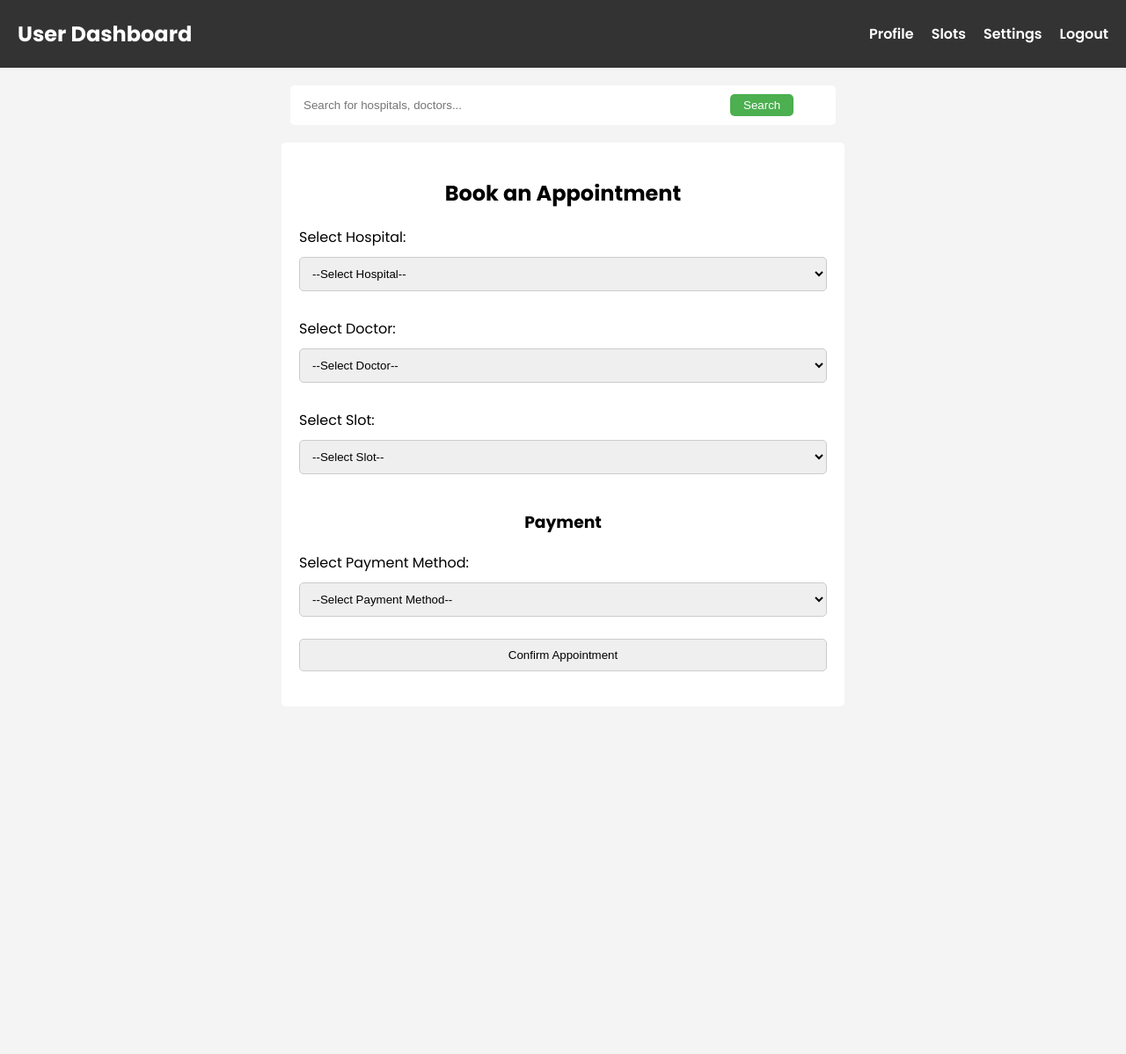
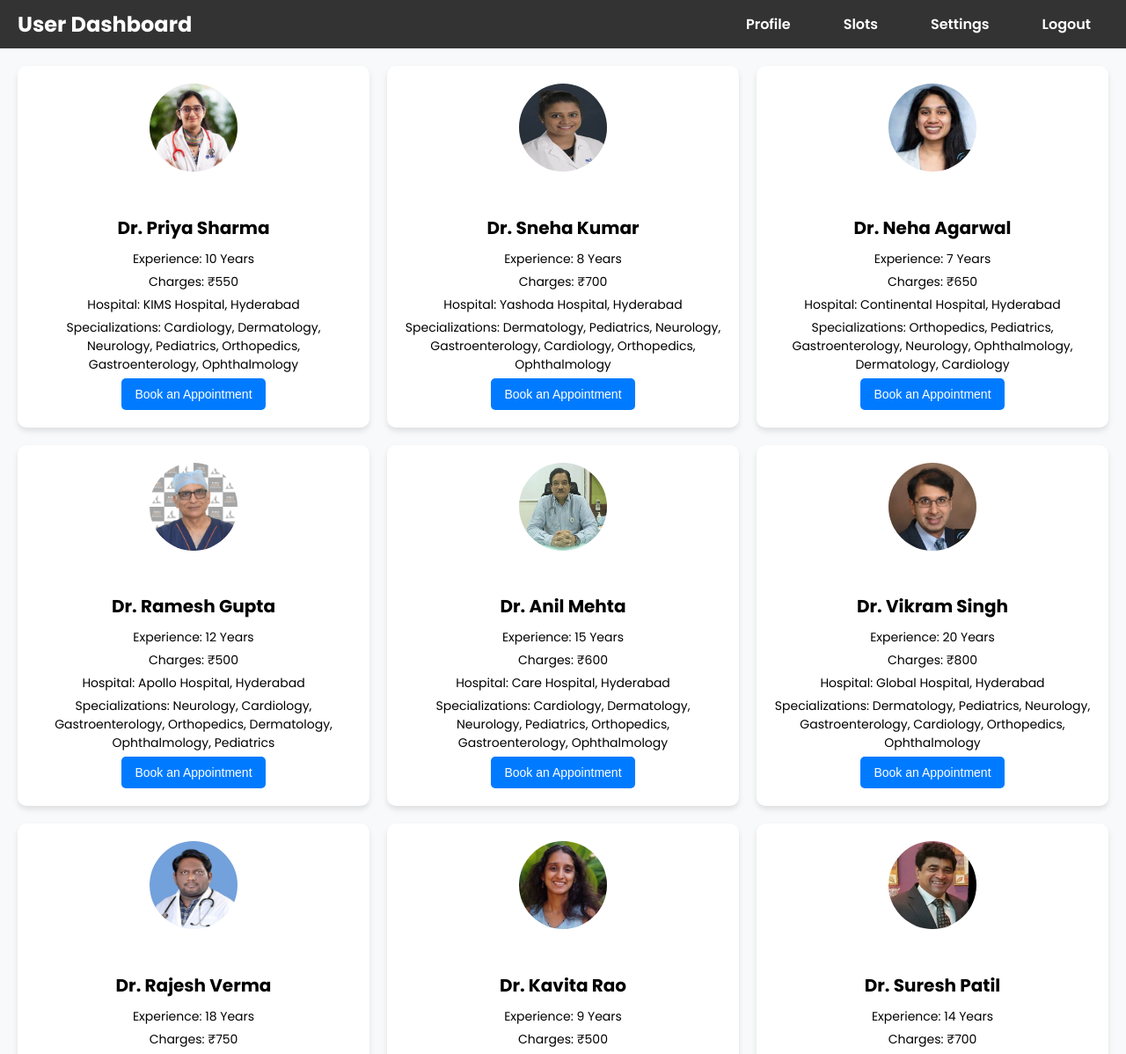
Before and after one commit to omsudhamshstu/praanayu, a plain HTML site: page bookappointments.html in a window 1280 px wide. Shown: the top 1198 px of the page at 88% size. Before the commit the page ends 823 px from the top, so only its background shows below. Drawn offline with Linux system fonts and the light colour scheme.

Commit message:
Major Update 3 | Appointments

```diff
--- a/bookappointments.html
+++ b/bookappointments.html
@@ -4,13 +4,51 @@
     <meta charset="UTF-8">
     <meta name="viewport" content="width=device-width, initial-scale=1.0">
     <title>Book Appointment</title>
-    <link rel="stylesheet" href="assets/styles/bookappointments.css">
-    <form action="submit_appointment.php" method="POST">
-    <script src="assets/script/bookappointments.js" ></script>
+    <link rel="stylesheet" href="assets/styles/specialisations.css">
+    <form action="slot_timings.html" method="POST"></form>
+    <script src="assets/script/bookappointments.js"></script>
     <link href="https://fonts.googleapis.com/css2?family=Poppins:wght@400;600;700&display=swap" rel="stylesheet">
+    <style>
+        body {
+            margin: 0;
+            font-family: 'Poppins', sans-serif;
+        }
+        .navbar {
+            background-color: #333; /* Dark background */
+            color: white; /* White text */
+            padding: 10px 20px; /* Padding for spacing */
+            display: flex; /* Flex layout for alignment */
+            align-items: center; /* Vertically center content */
+            justify-content: space-between; /* Space between logo and navigation */
+        }
+        .navbar .logo {
+            font-size: 1.5rem; /* Larger font for the logo */
+            font-weight: bold; /* Bold text */
+        }
+        .navbar nav ul {
+            list-style: none; /* Remove default list styling */
+            margin: 0; /* Reset margin */
+            padding: 0; /* Reset padding */
+            display: flex; /* Align items horizontally */
+            gap: 20px; /* Spacing between items */
+        }
+        .navbar nav ul li {
+            display: inline; /* Inline items */
+        }
+        .navbar nav ul li a {
+            text-decoration: none; /* Remove underline */
+            color: white; /* White text */
+            font-weight: 600; /* Semi-bold */
+            padding: 5px 10px; /* Add padding */
+            transition: background-color 0.3s ease; /* Smooth hover effect */
+        }
+        .navbar nav ul li a:hover {
+            background-color: #555; /* Slightly lighter background on hover */
+            border-radius: 5px; /* Rounded corners on hover */
+        }
+    </style>
 </head>
 <body>
-
     <!-- Navbar -->
     <div class="navbar">
         <div class="logo">User Dashboard</div>
@@ -24,107 +62,95 @@
         </nav>
     </div>
 
-    <!-- Centered Search Bar -->
-    <div class="search-bar-container">
-        <div class="search-bar">
-            <input type="text" placeholder="Search for hospitals, doctors...">
-            <button>Search</button>
+    <div class="container">
+        <div class="card">
+            <img src="assets/images/doc4.webp" alt="Doctor Image">
+            <h4>Dr. Priya Sharma</h4>
+            <p>Experience: 10 Years</p>
+            <p>Charges: ₹550</p>
+            <p>Hospital: KIMS Hospital, Hyderabad</p>
+            <p>Specializations: Cardiology, Dermatology, Neurology, Pediatrics, Orthopedics, Gastroenterology, Ophthalmology</p>
+            <button onclick="redirectToSlot('Dr. Priya Sharma')">Book an Appointment</button>
+        </div>
+        <div class="card">
+            <img src="assets/images/doc2.jpg" alt="Doctor Image">
+            <h4>Dr. Sneha Kumar</h4>
+            <p>Experience: 8 Years</p>
+            <p>Charges: ₹700</p>
+            <p>Hospital: Yashoda Hospital, Hyderabad</p>
+            <p>Specializations: Dermatology, Pediatrics, Neurology, Gastroenterology, Cardiology, Orthopedics, Ophthalmology</p>
+            <button onclick="redirectToSlot('Dr. Sneha Kumar')">Book an Appointment</button>
+        </div>
+        <div class="card">
+            <img src="assets/images/doc6.jpg" alt="Doctor Image">
+            <h4>Dr. Neha Agarwal</h4>
+            <p>Experience: 7 Years</p>
+            <p>Charges: ₹650</p>
+            <p>Hospital: Continental Hospital, Hyderabad</p>
+            <p>Specializations: Orthopedics, Pediatrics, Gastroenterology, Neurology, Ophthalmology, Dermatology, Cardiology</p>
+            <button onclick="redirectToSlot('Dr. Neha Agarwal')">Book an Appointment</button>
+        </div>
+        <div class="card">
+            <img src="assets/images/doc1.jpg" alt="Doctor Image">
+            <h4>Dr. Ramesh Gupta</h4>
+            <p>Experience: 12 Years</p>
+            <p>Charges: ₹500</p>
+            <p>Hospital: Apollo Hospital, Hyderabad</p>
+            <p>Specializations: Neurology, Cardiology, Gastroenterology, Orthopedics, Dermatology, Ophthalmology, Pediatrics</p>
+            <button onclick="redirectToSlot('Dr. Ramesh Gupta')">Book an Appointment</button>
+        </div>
+        <div class="card">
+            <img src="assets/images/doc3.jpg" alt="Doctor Image">
+            <h4>Dr. Anil Mehta</h4>
+            <p>Experience: 15 Years</p>
+            <p>Charges: ₹600</p>
+            <p>Hospital: Care Hospital, Hyderabad</p>
+            <p>Specializations: Cardiology, Dermatology, Neurology, Pediatrics, Orthopedics, Gastroenterology, Ophthalmology</p>
+            <button onclick="redirectToSlot('Dr. Anil Mehta')">Book an Appointment</button>
+        </div>
+        <div class="card">
+            <img src="assets/images/doc5.jpg" alt="Doctor Image">
+            <h4>Dr. Vikram Singh</h4>
+            <p>Experience: 20 Years</p>
+            <p>Charges: ₹800</p>
+            <p>Hospital: Global Hospital, Hyderabad</p>
+            <p>Specializations: Dermatology, Pediatrics, Neurology, Gastroenterology, Cardiology, Orthopedics, Ophthalmology</p>
+            <button onclick="redirectToSlot('Dr. Vikram Singh')">Book an Appointment</button>
+        </div>
+        <div class="card">
+            <img src="assets/images/doc8.jpg" alt="Doctor Image">
+            <h4>Dr. Rajesh Verma</h4>
+            <p>Experience: 18 Years</p>
+            <p>Charges: ₹750</p>
+            <p>Hospital: Sunshine Hospital, Hyderabad</p>
+            <p>Specializations: Orthopedics, Pediatrics, Gastroenterology, Neurology, Ophthalmology, Dermatology, Cardiology</p>
+            <button onclick="redirectToSlot('Dr. Rajesh Verma')">Book an Appointment</button>
+        </div>
+        <div class="card">
+            <img src="assets/images/doc7.jpg" alt="Doctor Image">
+            <h4>Dr. Kavita Rao</h4>
+            <p>Experience: 9 Years</p>
+            <p>Charges: ₹500</p>
+            <p>Hospital: AIG Hospital, Hyderabad</p>
+            <p>Specializations: Cardiology, Dermatology, Neurology, Pediatrics, Orthopedics, Gastroenterology, Ophthalmology</p>
+            <button onclick="redirectToSlot('Dr. Kavita Rao')">Book an Appointment</button>
+        </div>
+        <div class="card">
+            <img src="assets/images/doc9.jpg" alt="Doctor Image">
+            <h4>Dr. Suresh Patil</h4>
+            <p>Experience: 14 Years</p>
+            <p>Charges: ₹700</p>
+            <p>Hospital: Medicover Hospital, Hyderabad</p>
+            <p>Specializations: Dermatology, Pediatrics, Neurology, Gastroenterology, Cardiology, Orthopedics, Ophthalmology</p>
+            <button onclick="redirectToSlot('Dr. Suresh Patil')">Book an Appointment</button>
         </div>
     </div>
 
-    <!-- Appointment Booking Form -->
-    <div class="appointment-form">
-        <h2>Book an Appointment</h2>
-        <form action="submit_appointment.php" method="POST">
-            <!-- Hospital Selection -->
-            <label for="hospital">Select Hospital:</label>
-            <select id="hospital" name="hospital" required onchange="loadDoctors()">
-                <option value="" disabled selected>--Select Hospital--</option>
-                <option value="apollo_hospital">Apollo Hospital, Hyderabad</option>
-                <option value="care_hospital">Care Hospital, Hyderabad</option>
-                <option value="yashoda_hospital">Yashoda Hospital, Hyderabad</option>
-                <option value="continental_hospital">Continental Hospital, Hyderabad</option>
-                <option value="kims_hospital">KIMS Hospital, Hyderabad</option>
-            </select>
-
-            <!-- Doctor Selection (This will be populated dynamically) -->
-            <label for="doctor">Select Doctor:</label>
-            <select id="doctor" name="doctor" required>
-                <option value="" disabled selected>--Select Doctor--</option>
-            </select>
-
-            <!-- Slot Timing Selection -->
-            <label for="slot">Select Slot:</label>
-            <select id="slot" name="slot" required>
-                <option value="" disabled selected>--Select Slot--</option>
-                <option value="9:30 AM">9:30 AM</option>
-                <option value="10:00 AM">10:00 AM</option>
-                <option value="10:30 AM">10:30 AM</option>
-                <option value="11:00 AM">11:00 AM</option>
-                <option value="2:00 PM">2:00 PM</option>
-                <option value="3:30 PM">3:30 PM</option>
-            </select>
-
-            <!-- Token Number Display -->
-            <div id="token-number" class="token-number">
-                <!-- Token number will be displayed here -->
-            </div>
-
-            <!-- Payment -->
-            <div class="payment">
-                <h3>Payment</h3>
-                <label for="payment-method">Select Payment Method:</label>
-                <select id="payment-method" name="payment_method" required>
-                    <option value="" disabled selected>--Select Payment Method--</option>
-                    <option value="credit_card">Credit Card</option>
-                    <option value="debit_card">Debit Card</option>
-                    <option value="net_banking">Net Banking</option>
-                    <option value="upi">UPI</option>
-                </select>
-                <button type="submit">Confirm Appointment</button>
-            </div>
-        </form>
-    </div>
-
     <script>
-        // Sample data for doctors in each hospital with specializations
-        const hospitalDoctors = {
-            "apollo_hospital": [
-                { name: "Dr. Pradeep Reddy", specialization: "Cardiologist" },
-                { name: "Dr. Neelam V Ramana Reddy", specialization: "Orthopedist" }
-            ],
-            "care_hospital": [
-                { name: "Dr. Vipin Goel", specialization: "Neurologist" },
-                { name: "Dr. Jyothsna G", specialization: "Gynaecologist" }
-            ],
-            "yashoda_hospital": [
-                { name: "Dr. Anurag Mishra", specialization: "Dermatologist" },
-                { name: "Dr. Vipin Goel", specialization: "Pediatrician" }
-            ],
-            // Add more hospitals and their doctors here
-        };
-
-        // Function to load doctors based on selected hospital
-        function loadDoctors() {
-            const hospitalSelect = document.getElementById('hospital');
-            const doctorSelect = document.getElementById('doctor');
-            const selectedHospital = hospitalSelect.value;
-
-            // Clear the doctor dropdown
-            doctorSelect.innerHTML = '<option value="" disabled selected>--Select Doctor--</option>';
-
-            // If hospital is selected, populate the doctor dropdown
-            if (selectedHospital && hospitalDoctors[selectedHospital]) {
-                hospitalDoctors[selectedHospital].forEach(doctor => {
-                    const option = document.createElement('option');
-                    option.value = doctor.name;
-                    option.textContent = `${doctor.name} - ${doctor.specialization}`;
-                    doctorSelect.appendChild(option);
-                });
-            }
+        function redirectToSlot(doctorName) {
+            localStorage.setItem('selectedDoctor', doctorName);
+            window.location.href = "slot_timings.html";
         }
     </script>
-
-    <script src="assets/js/appointment.js"></script>
 </body>
 </html>
```
Also changed, not shown: slot_timings.html (+4 -4 lines), userdashboard.html (+1 -1 lines).
